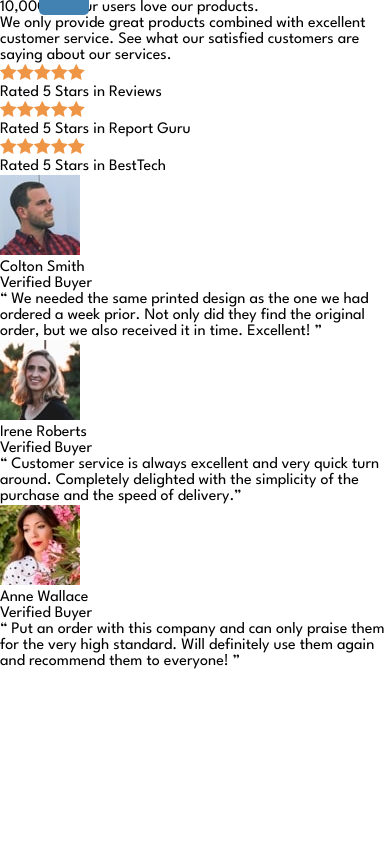
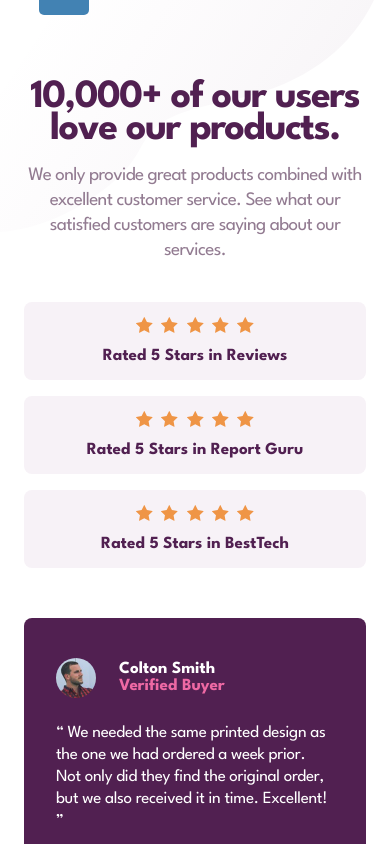
Before and after one commit to alexanderivanov2/frontend-mentor, a Vue app: page /newbie/social-proof-landing-page in a window 390 px wide. Shown: the top 844 px of the page. Built offline with nearby package versions, Linux system fonts and the light colour scheme; a web font is replaced by a local one.

Commit message:
implement mobile version

```diff
--- a/src/assets/styles/pages/LandingPages/_socialProofLandingPage.scss
+++ b/src/assets/styles/pages/LandingPages/_socialProofLandingPage.scss
@@ -1,12 +1,137 @@
 @import url('https://fonts.googleapis.com/css2?family=League+Spartan:wght@100..900&display=swap');
 
 .social-proof-page {
+    $light-purple: #F7F2F7;
+    $dark-purple: #512051;
+    $dark-pink: #EE69A4;
+    $grey-puprple: #927B91;
 
 
 
+    $mobile-bg-top: "/assets/images/LandingPages/socialProofSectionPage/bg-pattern-top-mobile.svg";
+    $mobile-bg-bottom: "/assets/images/LandingPages/socialProofSectionPage/bg-pattern-bottom-mobile.svg";
+    $desktop-bg-bottom: "/assets/images/LandingPages/socialProofSectionPage/bg-pattern-bottom-desktop.svg";
+    $desktop-bg-top: "/assets/images/LandingPages/socialProofSectionPage/bg-pattern-top-desktop.svg";
+
     font-family: "League Spartan", sans-serif;
+    position: relative;
 
     &-wrapper {
+        background: url($mobile-bg-top);
+        background-repeat: no-repeat;
+        padding: 8.2rem 2.4rem 10rem;
+        max-width: 1440px;
+        margin: 0 auto;
 
+        &::after {
+            content: '';
+            position: absolute;
+            bottom: 0;
+            right: 0;
+            background: url($mobile-bg-bottom);
+            background-repeat: no-repeat;
+            background-size: cover;
+            width: 100%;
+            height: 50.3rem;
+        }
+
+        .social-proof-raiting-content {
+            margin-bottom: 5rem;
+
+            .social-proof-raiting-introduction {
+                text-align: center;
+                margin-bottom: 3.9rem;
+                &-heading {
+                    font-size: 4rem;
+                    font-weight: bold;
+                    line-height: 3.2rem;
+                    letter-spacing: -1.43px;
+                    color: $dark-purple;
+                    margin-bottom: 1.7rem;
+                }
+
+                &-description {
+                    color: $grey-puprple;
+                    font-size: 1.9rem;
+                    line-height: 2.5rem;
+                    letter-spacing: -0.63px;
+                }
+            }
+
+            .social-proof-raiting-rate-examples {
+                display: flex;
+                flex-direction: column;
+                gap: 1.6rem;
+                .social-proof-rate-example {
+                    background-color: $light-purple;
+                    text-align: center;
+                    padding: 1.5rem 0;
+                    border-radius: 8px;
+
+                    &-stars-wrapper {
+                        display: flex;
+                        gap: 8.45px;
+                        justify-content: center;
+                        margin-bottom: 1.5rem;
+                    }
+
+                    &-rated-info {
+                        font-size: 1.7rem;
+                        font-weight: bold;
+                        color: $dark-purple;
+                    }
+                }
+
+            }
+        }
+
+        .social-proof-testimonials {
+            display: flex;
+            flex-direction: column;
+            gap: 1.6rem;
+
+            .social-proof-testimonial {
+                background-color: $dark-purple;
+                border-radius: 8px;
+                padding: 4rem 3.2rem 3.5rem;
+
+                .social-proof-testimonial-header {
+                    display: flex;
+                    align-items: center;
+                    gap: 2.3rem;
+                    margin-bottom: 2.4rem;
+
+                    img {
+                        width: 4rem;
+                        border-radius: 50%;
+                    }
+
+                    &-user {
+                        font-size: 1.7rem;
+                        font-weight: bold;
+
+                        &-names {
+                            color: white;
+                        }
+
+                        &-subtitle {
+                            color: $dark-pink;
+                        }
+                    }
+                }
+
+                .social-proof-testimonial-text {
+                    color: white;
+                    font-size: 1.7rem;
+                    line-height: 2.2rem;
+                    letter-spacing: -0.3px;
+                }
+            }
+        }
+
+
+        @media screen and (min-width: 1440px) {
+
+        }
     }
 }
```
